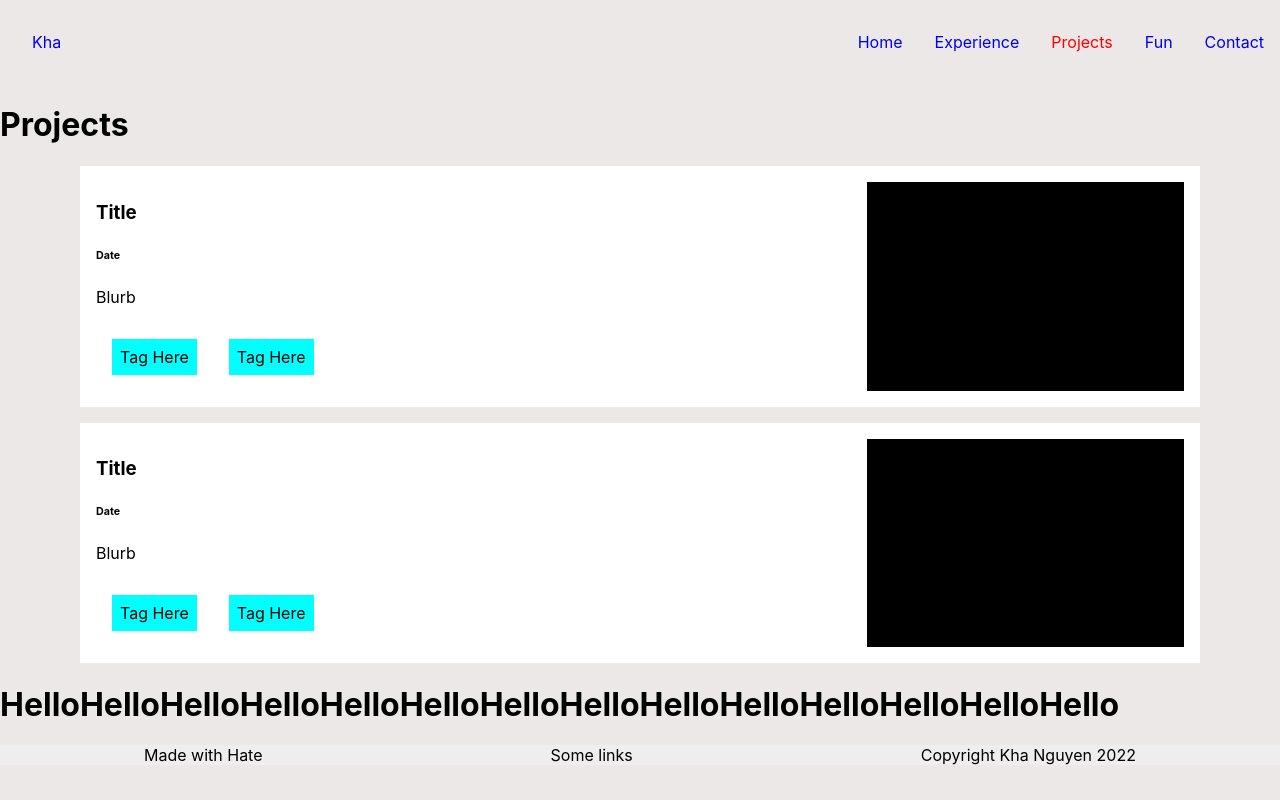
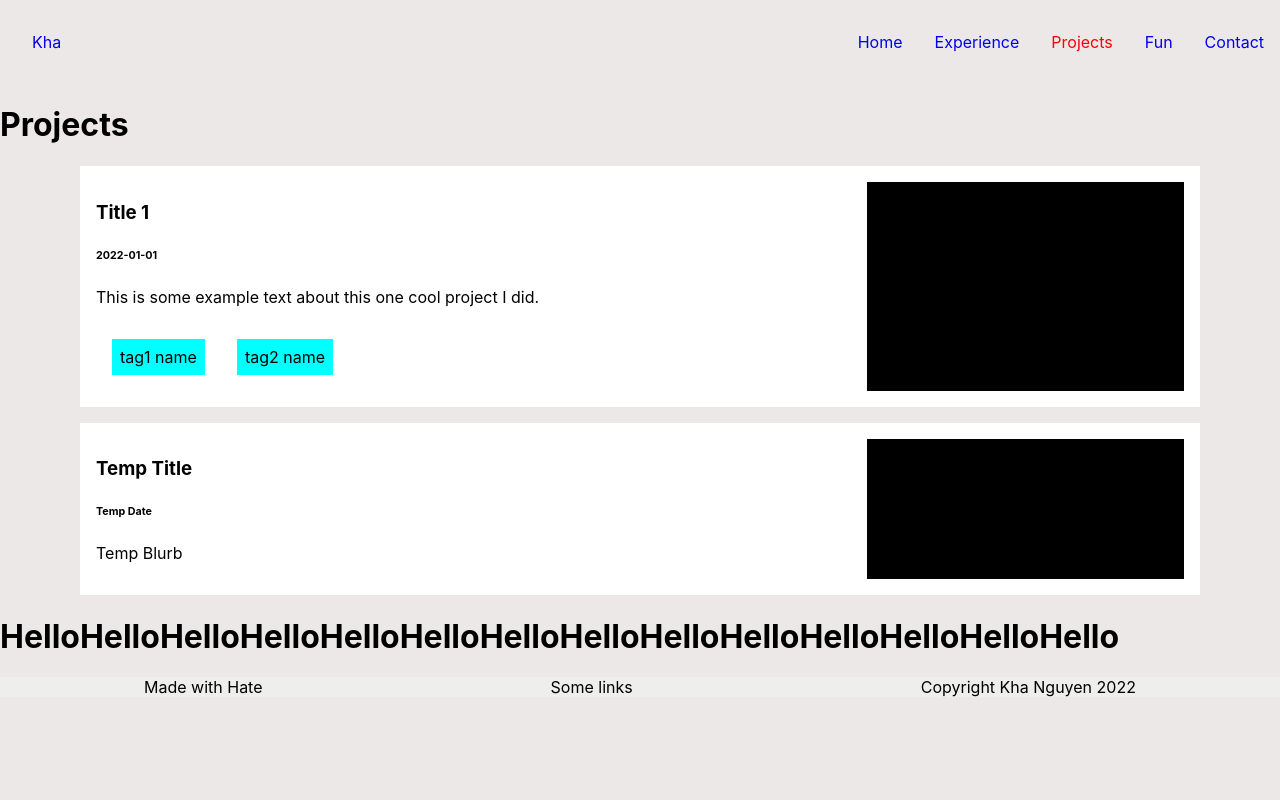
Before and after one commit to Nguyen-Kha/Nguyen-Kha.github.io, a React (Create React App) app: page /projects in a window 1280 px wide. Built offline with nearby package versions, Linux system fonts and the light colour scheme.

Commit message:
Dynamic generation of Project card titles

```diff
--- a/src/components/CardTag/CardTag.js
+++ b/src/components/CardTag/CardTag.js
@@ -1,10 +1,10 @@
 import React from "react";
 import './CardTag.css'
 
-function CardTag() {
+function CardTag(props) {
     return(
         <div className="tag">
-            <p>Tag Here</p>
+            <p>{props.tag}</p>
         </div>
     );
 }
--- a/src/components/ProjectCard/ProjectCard.js
+++ b/src/components/ProjectCard/ProjectCard.js
@@ -2,16 +2,25 @@ import React from "react";
 import './ProjectCard.css';
 import CardTag from "../CardTag/CardTag";
 
-function ProjectCard() {
+function ProjectCard(props) {
+
+    // let tags = generateTags(props.tags);
+    // let test = props.tags;
+    // let tagstest = test;
+
     return(
         <div className="project_card_container">
             <div className="pcc_left">
-                <h3>Title</h3>
-                <h6>Date</h6>
-                <p>Blurb</p>
+                <h3>{!props.title ? 'Temp Title' : props.title}</h3>
+                <h6>{!props.date ? 'Temp Date' : props.date}</h6>
+                <p>{!props.blurb ? 'Temp Blurb' : props.blurb}</    p>
                 <div className="card_tag_container">
-                    <CardTag/>
-                    <CardTag/>
+                    {props.tag1 ? <CardTag tag={props.tag1}/> : null}
+                    {props.tag2 ? <CardTag tag={props.tag2}/> : null}
+                    {props.tag3 ? <CardTag tag={props.tag3}/> : null}
+                    {props.tag4 ? <CardTag tag={props.tag4}/> : null}
+                    {props.tag5 ? <CardTag tag={props.tag5}/> : null}
+                    {/* <CardTag tag={tags}/> */}
                 </div>
 
             </div>
@@ -20,4 +29,49 @@ function ProjectCard() {
     );
 }
 
+/*
+There's an issue with loading json array of strings.
+if we do
+export const ProjectCard1 = {
+    ...
+    tags: ['tag3 name', 'tag4 name']
+};
+    from another file
+and
+    let test = props.tags;
+    let tagstest = test;
+
+    in this file,
+tagstest will print out
+    tag3 nametag4 name
+
+if we do
+    let test = props.tags;
+    let tagstest = typeof(test);
+tagstest will print out
+    object
+
+if we do
+    let test = props.tags;
+    let tagstest = test.length;
+tagstest will print out
+    Uncaught TypeError: Cannot read properties of undefined (reading 'length')
+
+if we do
+    let test = props.tags;
+    let tagstest = Object.keys(test).length;;
+tagstest will print out
+    Uncaught TypeError: Cannot convert undefined or null to object
+
+Essentially, React sees it as an array, but cannot do any array operations on it
+This is an issue for dynamic component generation using json parsing
+*/
+// function generateTags(tagsArray){
+//     let workingArray = [];
+//     for(let i = 0; i < tagsArray.length; i++){
+//         workingArray.push(<CardTag tag={tagsArray[i]}/>);
+//     }
+//     return workingArray;
+// }
+
 export default ProjectCard;
--- a/src/pages/Projects/Projects.js
+++ b/src/pages/Projects/Projects.js
@@ -1,12 +1,13 @@
 import React from "react";
 import './Projects.css';
 import ProjectCard from "../../components/ProjectCard/ProjectCard";
+import { ProjectCard1 } from './ProjectsData.js';
 
 function Projects() {
     return(
         <div>
             <h1>Projects</h1>
-            <ProjectCard/>
+            <ProjectCard {...ProjectCard1}/>
             <ProjectCard/>
         </div>
     );
--- /dev/null
+++ b/src/pages/Projects/ProjectsData.js
@@ -0,0 +1,8 @@
+export const ProjectCard1 = {
+    title: 'Title 1',
+    date: '2022-01-01',
+    blurb: 'This is some example text about this one cool project I did.',
+    tag1: 'tag1 name',
+    tag2: 'tag2 name',
+    tags: ['tag3 name', 'tag4 name']
+};
```
